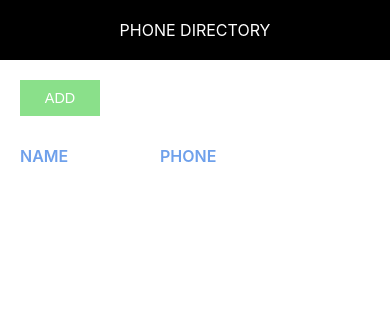
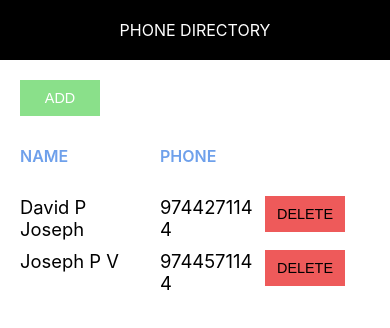
Before and after one commit to davidpjoseph/tele-directory, a React (Create React App) app: page / in a window 390 px wide. Shown: the top 328 px of the page. Built offline with nearby package versions, Linux system fonts and the light colour scheme.

Commit message:
Added ‘PhoneDirectory’ as smart component, renamed ‘App’ as ‘ShowSubscribers’ and converted ‘AddSubscribers’ and ‘ShowSubscribers’ as dumb components

```diff
--- a/src/AddSubscriber.js
+++ b/src/AddSubscriber.js
@@ -20,6 +20,12 @@
         this.setState(state);
     }
 
+    onFormSubmitted= (e)=>{
+        e.preventDefault();
+        this.props.addSubscriberHandler(this.state);
+        this.setState({id:0,name:"",phone:""})
+    }
+
     render() {
 
         const {name,phone} =this.state;
@@ -29,7 +35,7 @@
             <div className="component-body-container">
                 <button className="custom-btn">Back</button>
 
-                <form className="subscriber-form">
+                <form className="subscriber-form" onSubmit={this.onFormSubmitted.bind(this)}>
                     <label htmlFor="name" className="label-control">Name</label><br/>
                     <input id="name" type="text" className="input-control" name="name" onChange={this.inputChangedHandler}></input><br/><br/>
                     <label htmlFor="phone"className="label-control">Phone</label><br/>
--- /dev/null
+++ b/src/PhoneDirectory.js
@@ -0,0 +1,44 @@
+import React,{Component, component} from 'react';
+import AddSubscriber from './AddSubscriber';
+import ShowSubscriber from './ShowSubscriber';
+class PhoneDirectory extends Component{
+
+    constructor(){
+        super();
+        this.state={
+            subscribersList: [
+                {
+                    id: 1,
+                    name:"David P Joseph",
+                    phone: "9744271144"
+                  },
+                  {
+                    id: 2,
+                    name:"Joseph P V",
+                    phone: "9744571144"
+                  }
+            ]
+        }
+    }
+    addSubscriberHandler=(newSubscriber) =>{
+        let subscribersList =this.state.subscribersList;
+        if(subscribersList.length>0){
+            newSubscriber.id=subscribersList[subscribersList.length -1].id+1;
+        }
+        else {
+            newSubscriber.id=1;
+        }
+        subscribersList.push(newSubscriber);
+        this.setState({subscribersList: subscribersList});
+        console.log(this.state.subscribersList);
+    }
+
+    render(){
+            return(
+                //<AddSubscriber addSubscriberHandler={this.addSubscriberHandler}/>
+                <ShowSubscriber subscribersList={this.state.subscribersList}/>
+            )
+    }
+}
+
+export default PhoneDirectory;
--- a/src/App.js
+++ b/src/ShowSubscriber.js
@@ -1,17 +1,10 @@
 import React, { Component } from 'react';
 import Header from './Header.js';
-import './App.css';
+import './ShowSubscriber.css';
 
-class App extends Component {
+class ShowSubscriber extends Component {
 
-  constructor() {
-    super();
-    this.state = {
-      subscribersListToShow: []
-    }
-  }
-
-  render() {
+ render() {
 
     return (
       <div>
@@ -25,7 +18,7 @@
           </div>
 
           {
-            this.state.subscribersListToShow.map(sub => {
+            this.props.subscribersList.map(sub => {
               return <div key={sub.id} className="grid-container">
                 <span className="grid-item">{sub.name}</span>
                 <span className="grid-item">{sub.phone}</span>
@@ -41,4 +34,4 @@
   }
 }
 
-export default App;
+export default ShowSubscriber;
--- a/src/index.js
+++ b/src/index.js
@@ -1,13 +1,15 @@
 import React from 'react';
 import ReactDOM from 'react-dom';
 import './index.css';
-import App from './App';
+import ShowSubscriber from './ShowSubscriber';
 import reportWebVitals from './reportWebVitals';
 import AddSubscriber from './AddSubscriber';
 import './common/common.css';
+import PhoneDirectory from './PhoneDirectory';
+
 ReactDOM.render(
   <React.StrictMode>
-    < App />
+    <PhoneDirectory />
   </React.StrictMode>,
   document.getElementById('root')
 );
```
Also changed, not shown: src/ShowSubscriber.css (renamed from src/App.css).
